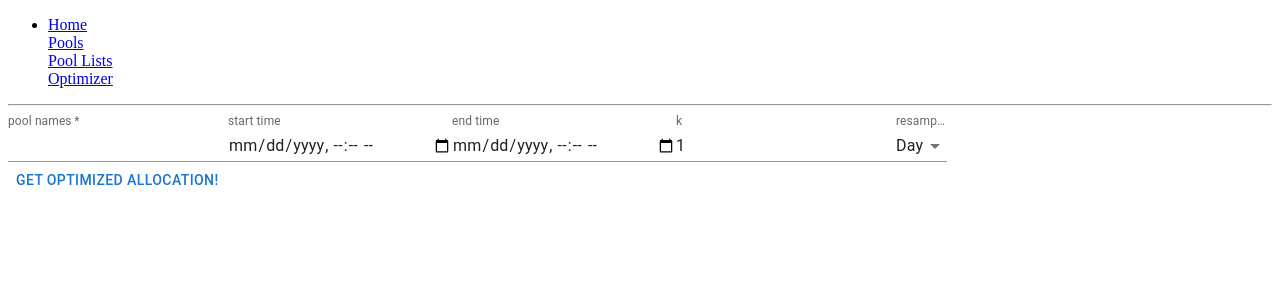
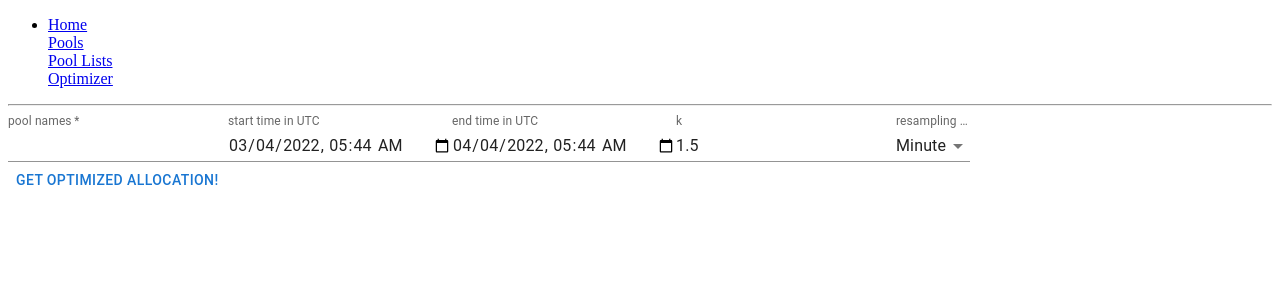
Before and after one commit to Jaxonwht/yield-optimizer, a React (Create React App) app in the folder client/: page /optimizer in a window 1280 px wide. Shown: the top 300 px of the page. Built offline with nearby package versions, Linux system fonts and the light colour scheme.

Commit message:
Add more default arguments

```diff
--- a/client/package.json
+++ b/client/package.json
@@ -14,9 +14,11 @@
     "@types/react": "^17.0.39",
     "@types/react-dom": "^17.0.11",
     "axios": "^0.26.1",
+    "moment": "^2.29.3",
     "qs": "^6.10.3",
     "react": "^17.0.2",
     "react-dom": "^17.0.2",
+    "react-json-view": "^1.21.3",
     "react-router-dom": "^6.2.2",
     "react-scripts": "5.0.0",
     "typescript": "^4.5.5",
--- a/client/src/components/optimizer/Optimizer.tsx
+++ b/client/src/components/optimizer/Optimizer.tsx
@@ -5,16 +5,24 @@ import { Button, MenuItem } from "@mui/material";
 import axios from "axios";
 import { splitCommaSeparatedString } from "utils/stringUtils";
 import qs from "qs";
+import ReactJson from "react-json-view";
+import { OptimizerResult } from "components/api_response/types";
+import moment from "moment";
 
 const Optimizer = () => {
   const [textInputs, setTextInputs] = React.useState({
     poolNames: "",
-    startTime: "",
-    endTime: "",
-    k: "1",
-    resamplingInterval: "D",
+    startTime: moment
+      .utc()
+      .subtract(1, "month")
+      .format(moment.HTML5_FMT.DATETIME_LOCAL),
+    endTime: moment.utc().format(moment.HTML5_FMT.DATETIME_LOCAL),
+    k: "1.5",
+    resamplingInterval: "T",
   });
-  const [bestRatios, setBestRatios] = React.useState("");
+
+  const [optimizerResult, setOptimizerResult] =
+    React.useState<OptimizerResult | null>(null);
 
   const onTextInputChange = (event: React.ChangeEvent<HTMLInputElement>) => {
     setTextInputs(prevTextInputs => ({
@@ -22,6 +30,7 @@ const Optimizer = () => {
       [event.target.name]: event.target.value,
     }));
   };
+
   const onClickSubmit = async () => {
     try {
       const response = await axios.get(
@@ -34,16 +43,19 @@ const Optimizer = () => {
             k: parseFloat(textInputs.k),
             resampling_interval: textInputs.resamplingInterval,
           },
-          paramsSerializer: params => qs.stringify(params),
+          paramsSerializer: params =>
+            qs.stringify(params, { arrayFormat: "repeat" }),
         }
       );
-      setBestRatios(JSON.stringify(response.data));
+      setOptimizerResult(response.data);
     } catch (error) {
       console.error(error);
     }
   };
+
   return (
     <>
+      <div>
         <ShrunkLabelTextField
           id="pool-names"
           label="pool names"
@@ -56,7 +68,7 @@ const Optimizer = () => {
         <ShrunkLabelTextField
           type="datetime-local"
           id="start-time"
-        label="start time"
+          label="start time in UTC"
           variant="standard"
           name="startTime"
           value={textInputs.startTime}
@@ -65,7 +77,7 @@ const Optimizer = () => {
         <ShrunkLabelTextField
           type="datetime-local"
           id="end-time"
-        label="end time"
+          label="end time in UTC"
           variant="standard"
           name="endTime"
           value={textInputs.endTime}
@@ -95,10 +107,9 @@ const Optimizer = () => {
             </MenuItem>
           ))}
         </ShrunkLabelTextField>
-      <br />
+      </div>
       <Button onClick={onClickSubmit}>Get optimized allocation!</Button>
-      <br />
-      {bestRatios && <div>{bestRatios}</div>}
+      {optimizerResult && <ReactJson src={optimizerResult} />}
     </>
   );
 };
--- a/client/src/components/optimizer/commonResamplingIntervals.ts
+++ b/client/src/components/optimizer/commonResamplingIntervals.ts
@@ -2,5 +2,5 @@ export const COMMON_RESAMPLING_INTERVALS = [
   ["W", "Week"],
   ["D", "Day"],
   ["H", "Hour"],
-  ["M", "Minute"],
+  ["T", "Minute"],
 ].map(([value, label]) => ({ value, label }));
```
Also changed, not shown: client/src/components/api_response/types.ts (+7 -0 lines), 1 other file (tests, documents, lock files or other folders). Lines whose indentation alone changed are shown as unchanged.
